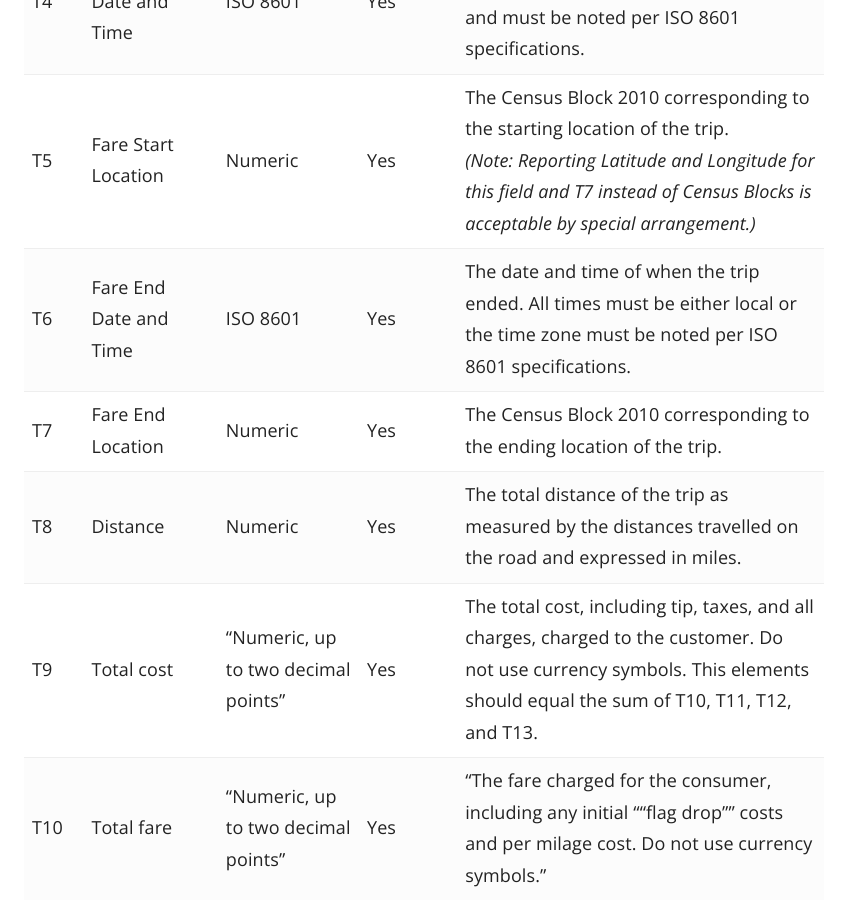
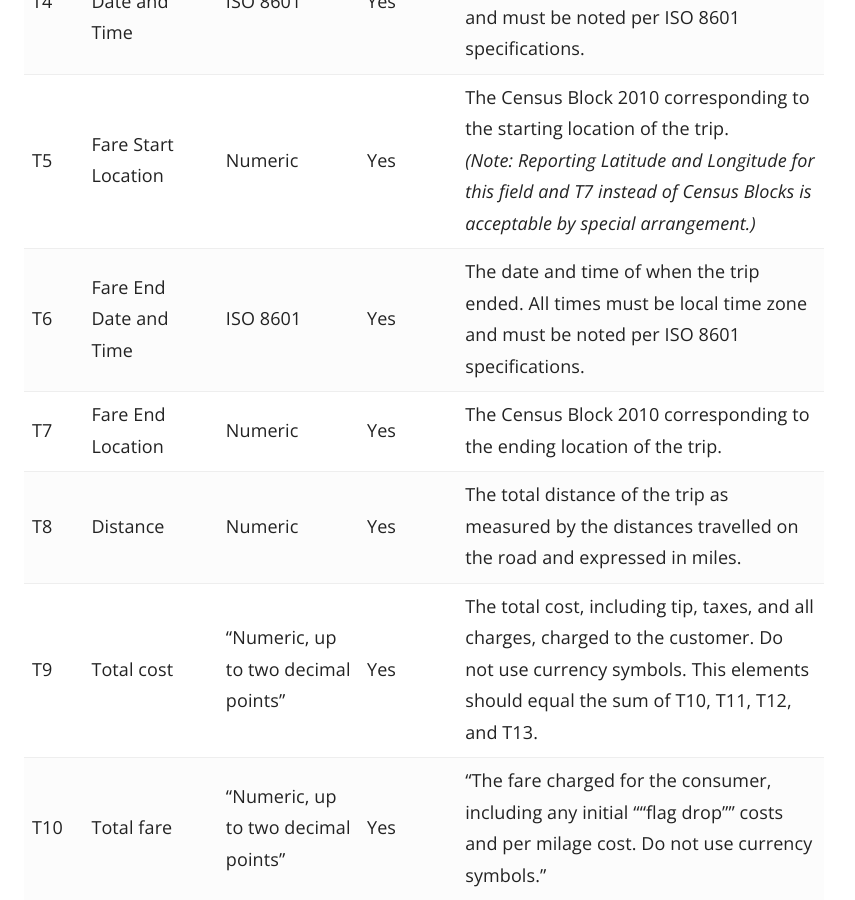
Before and after one commit to Chicago/tnp-reporting-manual, a Jekyll site: the page built from _docs/trip.md, in a window 1280 px wide and 900 px high, scrolled down 1097 px. Shown: the whole window, without its empty margins (366-1221 px from the left). Built offline with Jekyll 4.4.1, drawn with Linux system fonts in a browser that asks for light colours.

Commit message:
Update trip.md
Clarified possible ambiguity about Fare End (T6) time zone.

```diff
--- a/_docs/trip.md
+++ b/_docs/trip.md
@@ -19,7 +19,7 @@ Trip data must be reported using the following schema and reported with the foll
 | T3 | Vehicle Identification Number | ISO 3833                            | Yes      | The VIN of the vehicle that made the trip. This field must correspond with one of the entries in V1.                                                                                         |
 | T4 | Fare Start Date and Time      | ISO 8601                            | Yes      | The date and time of when the trip started. All times must be local time zone and must be noted per ISO 8601 specifications.                                                                 |
 | T5 | Fare Start Location           | Numeric                             | Yes      | The Census Block 2010 corresponding to the starting location of the trip. <br> *(Note: Reporting Latitude and Longitude for this field and T7 instead of Census Blocks is acceptable by special arrangement.)* |
-| T6 | Fare End Date and Time        | ISO 8601                            | Yes      | The date and time of when the trip ended. All times must be either local or the time zone must be noted per ISO 8601 specifications.                                                         |
+| T6 | Fare End Date and Time        | ISO 8601                            | Yes      | The date and time of when the trip ended. All times must be local time zone and must be noted per ISO 8601 specifications.                                                         |
 | T7 | Fare End Location             | Numeric                             | Yes      | The Census Block 2010 corresponding to the ending location of the trip.                                                                                                                      |
 | T8 | Distance                      | Numeric                             | Yes      | The total distance of the trip as measured by the distances travelled on the road and expressed in miles.                                                                                    |
 | T9 | Total cost                    | "Numeric, up to two decimal points" | Yes      | The total cost, including tip, taxes, and all charges, charged to the customer. Do not use currency symbols. This elements should equal the sum of T10, T11, T12, and T13.                 |
```
